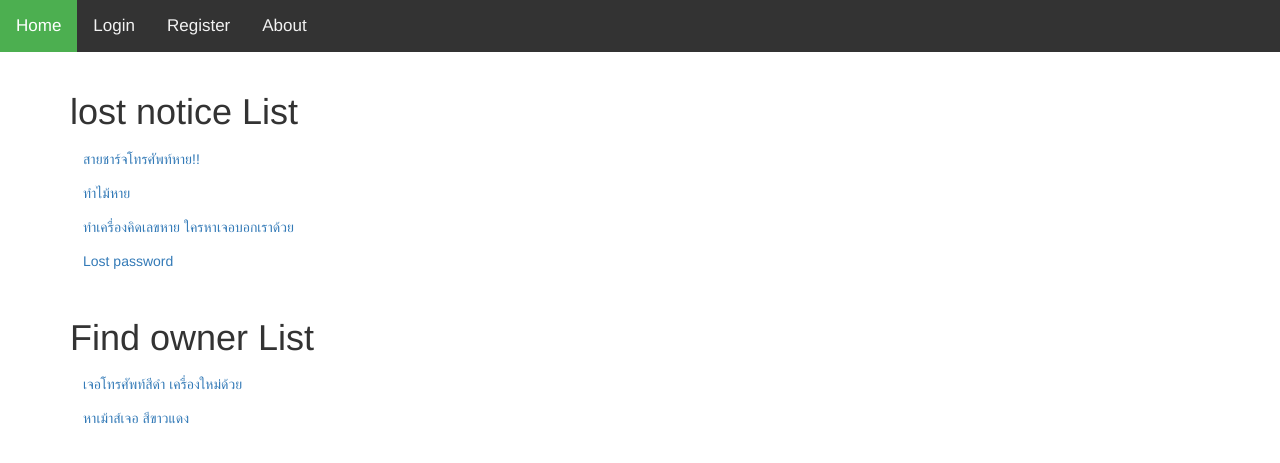
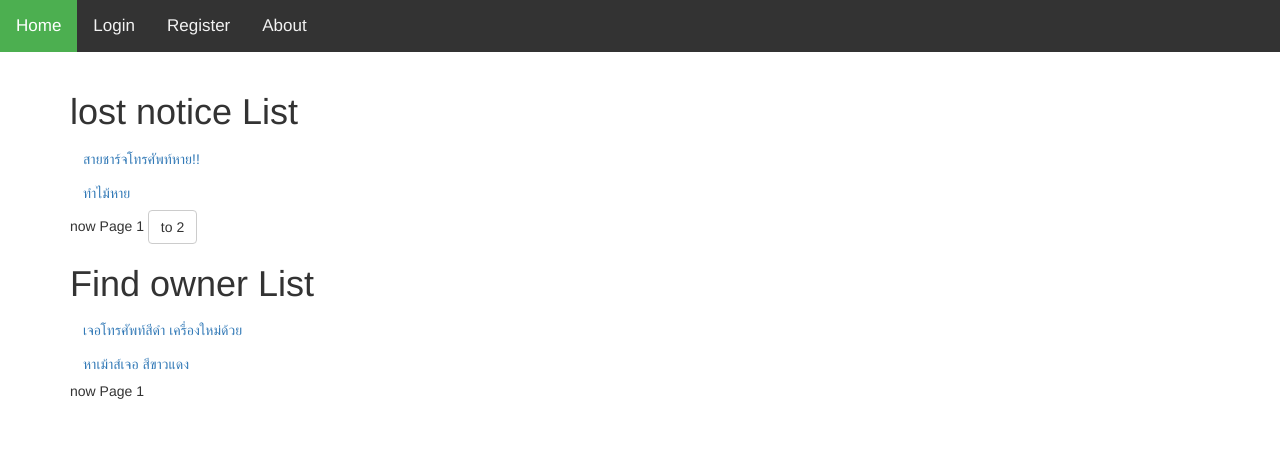
Before and after one commit to spfrank01/lostNoticeApp, a Django app: page / in a window 1280 px wide. Shown: the top 463 px of the page. Run offline with Django 3.2, Linux system fonts and the light colour scheme; data comes from the database, SQL or seed files in the repository; some libraries are stand-ins or nearby versions.

Commit message:
limit list(lost & found item) in homepage

```diff
--- a/lostNoticeProject/urls.py
+++ b/lostNoticeProject/urls.py
@@ -4,6 +4,7 @@ from lostnotice import views
 
 urlpatterns = [
     url(r'^$', views.home_page, name='home'),
+    url(r'^LFList/(?P<lPage>[0-9]+)/(?P<fPage>[0-9]+)/$', views.home_page, name='home'),
 
     #lost notice
     url(r'^(?P<user_id>[0-9]+)/add_new_lost_item/$', views.add_new_lost_item, name='add_new_lost_item'),
--- a/lostnotice/templates/homepage.html
+++ b/lostnotice/templates/homepage.html
@@ -5,19 +5,41 @@
 
 <br>
 <h1>lost notice List</h1>
-{% if all_lost_noitce_list %}
-	{% for LostNoticeList in all_lost_noitce_list %}
+{% if lost_noitce_list %}
+	{% for LostNoticeList in lost_noitce_list %}
 		<tr><td><a href="{% url 'detail_lost_item' LostNoticeList.id %}" class="btn btn-link">{{ LostNoticeList.title }}</a></td></tr> <br>
 	{% endfor %}
 {% endif %}
+
+
+{% if valueList.lPage > 1 %}
+		<a href="{% url 'home' valueList.leftLostPage valueList.fPage %}" class="btn btn-default" >to {{valueList.leftLostPage}} </a>
+{% endif %}
+now Page {{valueList.lPage}}
+
+{% if valueList.lPage < valueList.lost_last_page %}
+		<a href="{% url 'home' valueList.rightLostPage valueList.fPage %}" class="btn btn-default" >to {{valueList.rightLostPage}} </a>
+{% endif %}
+
+
 <br>
 <h1>Find owner List</h1>
-{% if all_found_owner %}
-	{% for FindOwnerList in all_found_owner %}
+{% if found_owner_list %}
+	{% for FindOwnerList in found_owner_list %}
 		<tr><td><a href="{% url 'detail_found_owner' FindOwnerList.id %}" class="btn btn-link">{{ FindOwnerList.title }}</a></td></tr> <br>
 	{% endfor %}
 {% endif %}
-</div>
 
 
-{% endblock %}
+{% if valueList.fPage > 1 %}
+		<a href="{% url 'home' valueList.lPage valueList.leftFoundPage %}" class="btn btn-default" >to {{valueList.leftFoundPage}} </a>
+{% endif %}
+now Page {{valueList.fPage}}
+
+{% if valueList.fPage < valueList.found_owner_page %}
+		<a href="{% url 'home' valueList.lPage valueList.rightFoundPage %}" class="btn btn-default" >to {{valueList.rightFoundPage}} </a>
+{% endif %}
+
+
+
+ {% endblock %}
--- a/lostnotice/views.py
+++ b/lostnotice/views.py
@@ -4,14 +4,37 @@ from django.utils import timezone
 from .models import LostNoticeList, FindOwnerList, userData
 
 
-def home_page(request):
-	all_lost_noitce_list = LostNoticeList.objects.order_by('time_submit')[:]
-	all_found_owner = FindOwnerList.objects.order_by('time_found')[:]
+def home_page(request, lPage = 1, fPage = 1):
+	lPage=int(lPage)
+	fPage=int(fPage)
+	N = 2
+	lost_noitce_list = LostNoticeList.objects.order_by('time_submit')[(int(lPage)-1)*N:int(lPage)*N]
+	found_owner_list = FindOwnerList.objects.order_by('time_found')[(int(fPage)-1)*N:int(fPage)*N]
 
-	context = {	'all_lost_noitce_list' 	: all_lost_noitce_list,
-				'all_found_owner'		: all_found_owner }
+	lost_notice_lastest = LostNoticeList.objects.order_by('-id')[0]
+	lost_last_page = int((lost_notice_lastest.id-1)/N+1)
+
+	found_owner_lastest = FindOwnerList.objects.order_by('-id')[0]
+	found_owner_page = int((found_owner_lastest.id-1)/N+1)
+	#if int(way) == 0:
+	#	lPage=lPage-1
+	##elif int(way) == 1:
+	#	lPage=lPage+1
+
+	valueList = {'lPage'	:  lPage,
+				'fPage' 	: fPage,
+				'leftLostPage'	: lPage-1,
+				'rightLostPage'	: lPage+1,
+				'leftFoundPage'	: fPage-1,
+				'rightFoundPage': fPage+1,
+				'lost_last_page'	: lost_last_page,
+				'found_owner_page'	: found_owner_page,
+				}
+
+	context = {	'lost_noitce_list' 	: lost_noitce_list,
+				'found_owner_list'	: found_owner_list,
+				'valueList'			: valueList }
 	return render(request, 'homepage.html', context)
-
 ########################################################################################
 ########################################################################################
 #Lost Notice
```
